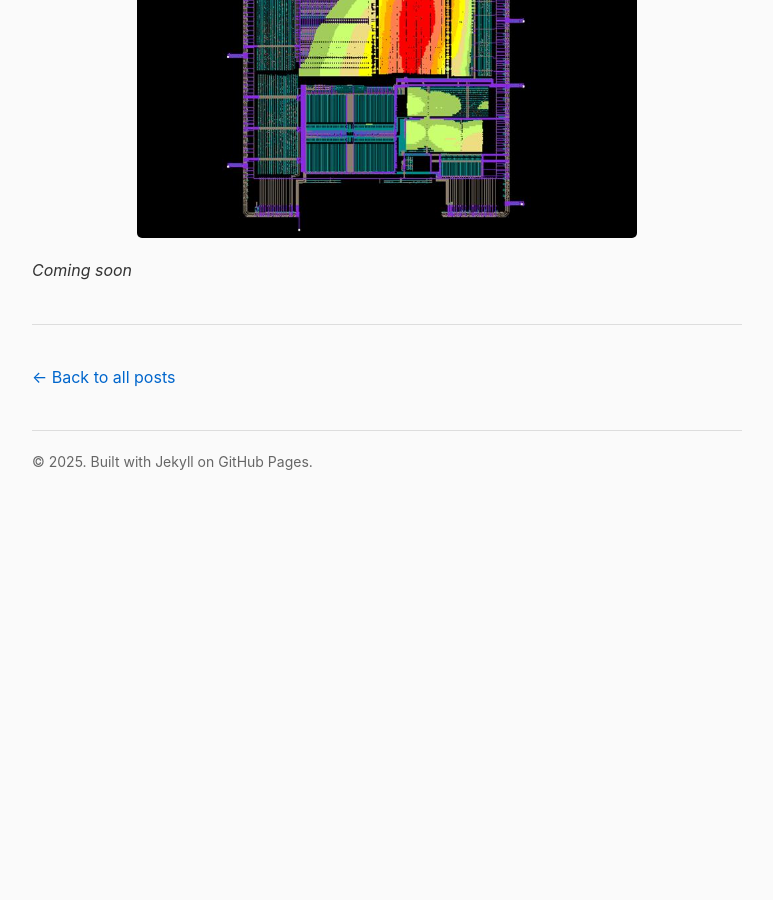
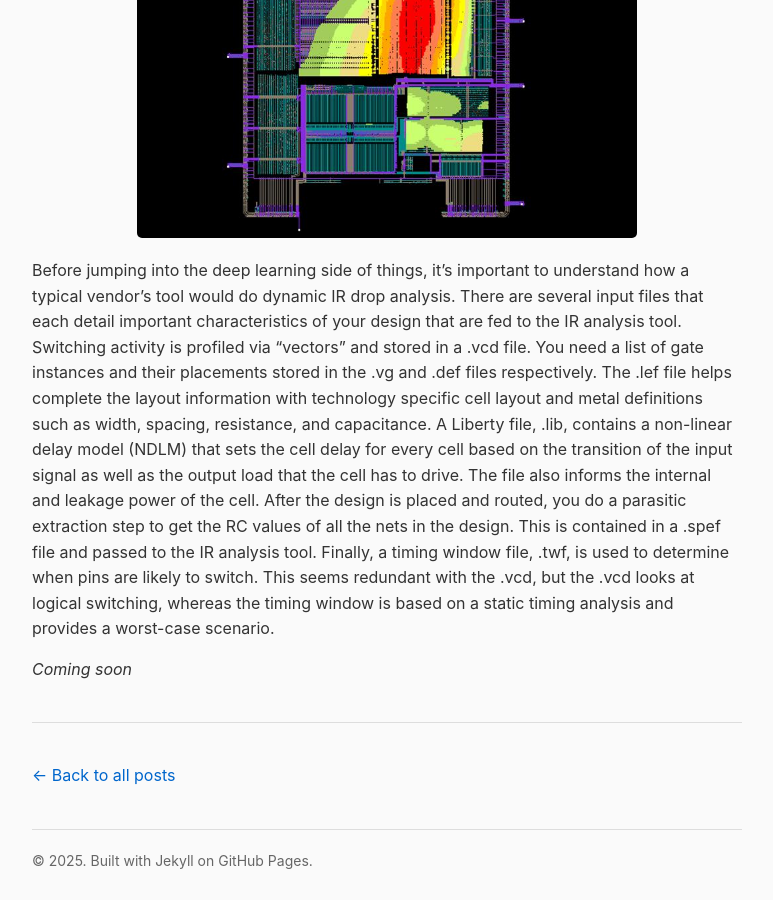
Before and after one commit to roshanwariar/roshanwariar.github.io, a Jekyll site: the page built from _posts/2026-2-26-pdai1.md, in a window 1280 px wide and 900 px high, scrolled down 3025 px. Shown: the whole window, without its empty margins (253-1026 px from the left). Built offline with Jekyll 4.4.1, drawn with Linux system fonts in a browser that asks for light colours; before the commit the page ends 3534 px from its top, so only the background shows below that; some of the changed text lies outside the part shown.

Commit message:
Update 2026-2-26-pdai1.md

```diff
--- a/_posts/2026-2-26-pdai1.md
+++ b/_posts/2026-2-26-pdai1.md
@@ -23,4 +23,6 @@ This post is going to focus on the latter type of AI model for physical design.
 
 ![IR Drop Ex](/assets/images/IR_Drop_2.jpg)
 
+Before jumping into the deep learning side of things, it’s important to understand how a typical vendor’s tool would do dynamic IR drop analysis. There are several input files that each detail important characteristics of your design that are fed to the IR analysis tool. Switching activity is profiled via “vectors” and stored in a .vcd file. You need a list of gate instances and their placements stored in the .vg and .def files respectively. The .lef file helps complete the layout information with technology specific cell layout and metal definitions such as width, spacing, resistance, and capacitance. A Liberty file, .lib, contains a non-linear delay model (NDLM) that sets the cell delay for every cell based on the transition of the input signal as well as the output load that the cell has to drive. The file also informs the internal and leakage power of the cell. After the design is placed and routed, you do a parasitic extraction step to get the RC values of all the nets in the design. This is contained in a .spef file and passed to the IR analysis tool. Finally, a timing window file, .twf, is used to determine when pins are likely to switch. This seems redundant with the .vcd, but the .vcd looks at logical switching, whereas the timing window is based on a static timing analysis and provides a worst-case scenario.<br>
+
 _Coming soon_
```
Also changed, not shown: other parts of _posts/2026-2-26-pdai1.md (+1 -1 lines).
